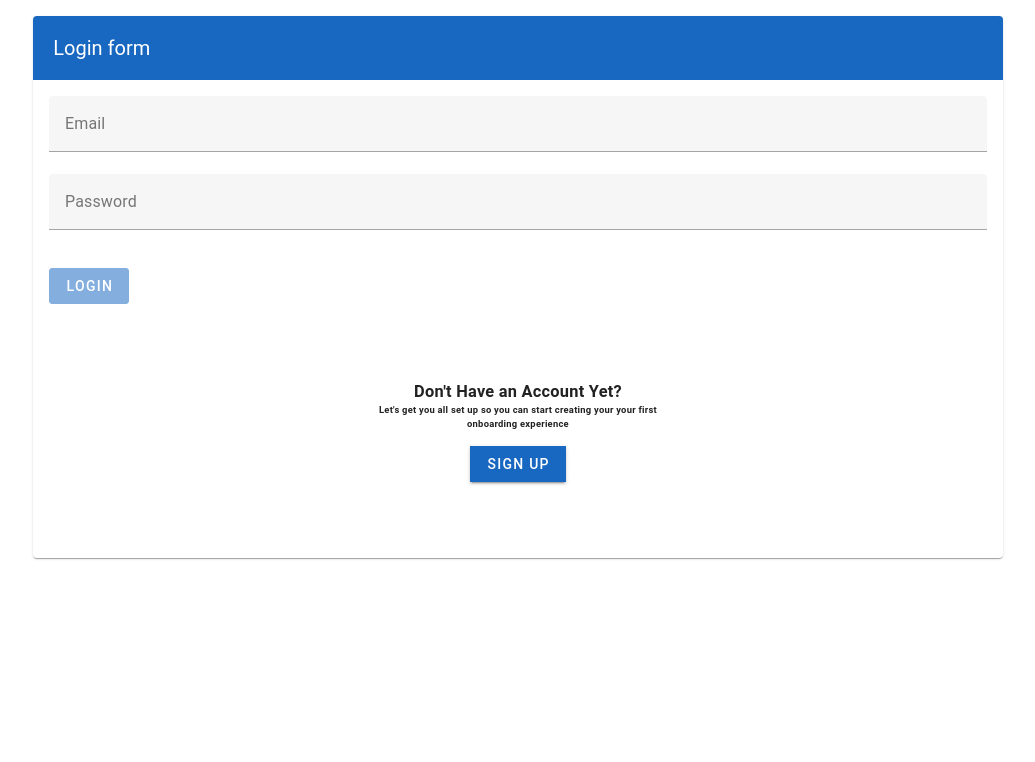
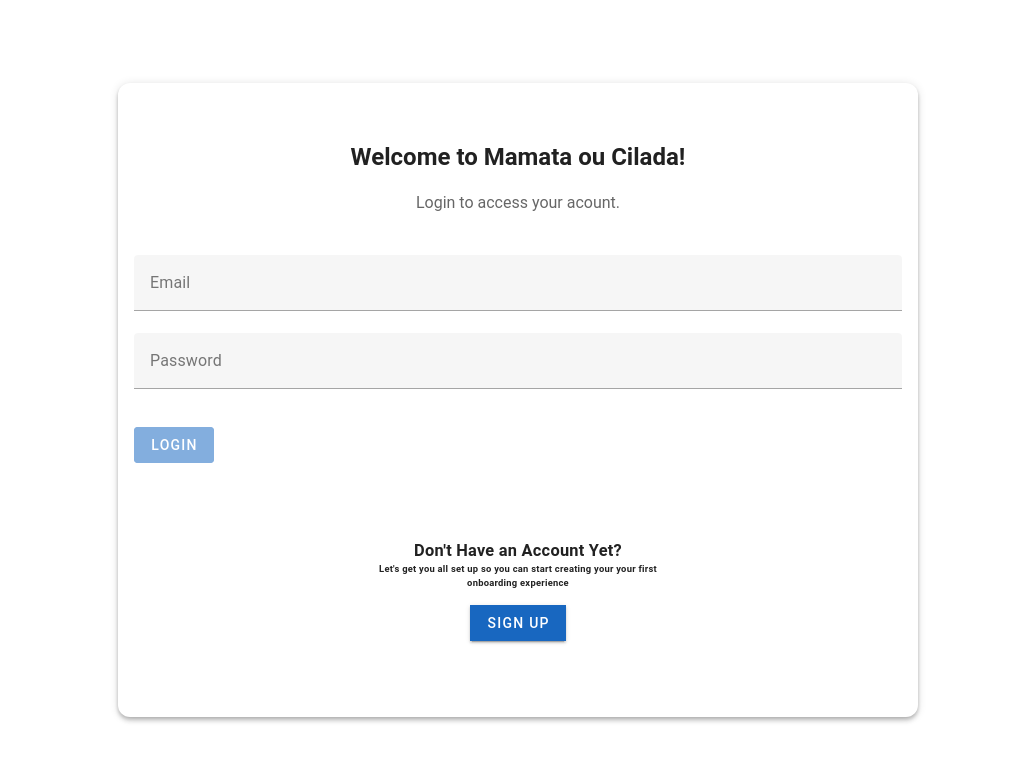
Before and after one commit to joaovitor2614/Logly, a Vue app in the folder web/: page /login in a window 1280 px wide. Shown: the top 762 px of the page, without its empty margins (122-1157 px from the left). Built offline with nearby package versions, Linux system fonts and the light colour scheme.

Commit message:
refactor: improve auth comps layout

```diff
--- /dev/null
+++ b/web/src/components/auth/AuthBase.vue
@@ -0,0 +1,36 @@
+<script setup lang="ts">
+const props = defineProps({
+    /** Vuetify Card Title name */
+    helperTitle: {
+        type: String,
+        required: true
+    }
+})
+</script>
+
+<template>
+
+        <v-container fluid class="d-flex align-center justify-center fill-height">
+
+           <v-card elevation="4" class="auth-card">
+
+               <v-container>
+                   <v-container class="d-flex flex-column align-center justify-center mt-6 mb-6">
+                       <h2 class="font-weight-bold mb-4">Welcome to Mamata ou Cilada!</h2>
+                       <p class="text-medium-emphasis">{{ props.helperTitle }}</p>
+                   </v-container>
+                   <slot></slot>
+               </v-container>
+           </v-card>
+
+       </v-container>
+</template>
+
+<style scoped>
+.auth-card {
+  max-width: 800px;
+  width: 100%;
+  border-radius: 12px;
+  overflow: hidden;
+}
+</style>
--- a/web/src/components/auth/Login.vue
+++ b/web/src/components/auth/Login.vue
@@ -5,7 +5,7 @@ import { required, email, sameAs } from '@vuelidate/validators'
 import useVuelidate from '@vuelidate/core';
 import { createFormAttributeErrors} from '../../utils/validations'
 import { router } from '../../router/router'
-
+import AuthBase from './AuthBase.vue'
 const form: Reactive<App.User.Login> = reactive({
     email: '',
     password: '',
@@ -36,15 +36,7 @@ const handleLogin = async () => {
 <template>
 
 
-
-        <v-container>
-            <v-row align="center" justify="center">
-                <v-col cols="12" sm="10">
-                    <v-card>
-                        <v-toolbar dark color="primary">
-                            <v-toolbar-title>Login form</v-toolbar-title>
-                        </v-toolbar>
-                        <v-card-text>
+        <AuthBase :helperTitle="'Login to access your acount.'">
             <form @submit.prevent="handleLogin">
                         <v-text-field
                             v-model="form.email"
@@ -80,11 +72,7 @@ const handleLogin = async () => {
 
             </form>
 
-                        </v-card-text>
-                    </v-card>
-                </v-col>
-            </v-row>
-        </v-container>
+        </AuthBase>
 
 
 
@@ -93,6 +81,11 @@ const handleLogin = async () => {
 </template>
 
 <style scoped>
-
+.login-card {
+  max-width: 800px;
+  width: 100%;
+  border-radius: 12px;
+  overflow: hidden;
+}
 
 </style>
--- a/web/src/components/auth/Register.vue
+++ b/web/src/components/auth/Register.vue
@@ -7,7 +7,7 @@ import useVuelidate from '@vuelidate/core';
 import { required, email, sameAs } from '@vuelidate/validators'
 import { createFormAttributeErrors } from '../../utils/validations'
 import { router } from '../../router/router'
-
+import AuthBase from './AuthBase.vue'
 
 
 const form: Reactive<App.User.Register> = reactive({
@@ -51,15 +51,7 @@ const handleRegister = async () => {
 <template>
 
 
-
-        <v-container>
-            <v-row align="center" justify="center" >
-                <v-col cols="12" sm="10">
-                    <v-card class="elevation-12 mt-10">
-                        <v-toolbar dark color="primary">
-                            <v-toolbar-title>Register form</v-toolbar-title>
-                        </v-toolbar>
-                        <v-card-text>
+    <AuthBase :helperTitle="'Create an account to start using it..'">
         <form @submit.prevent="handleRegister">
                 <v-text-field
                     v-model="form.username"
@@ -111,13 +103,7 @@ const handleRegister = async () => {
                 </div>
 
         </form>
-
-                        </v-card-text>
-                    </v-card>
-                </v-col>
-            </v-row>
-
-        </v-container>
+    </AuthBase>
 
 
 
```
Also changed, not shown: web/static/professors/myfile.png (added). Lines whose indentation alone changed are shown as unchanged.
